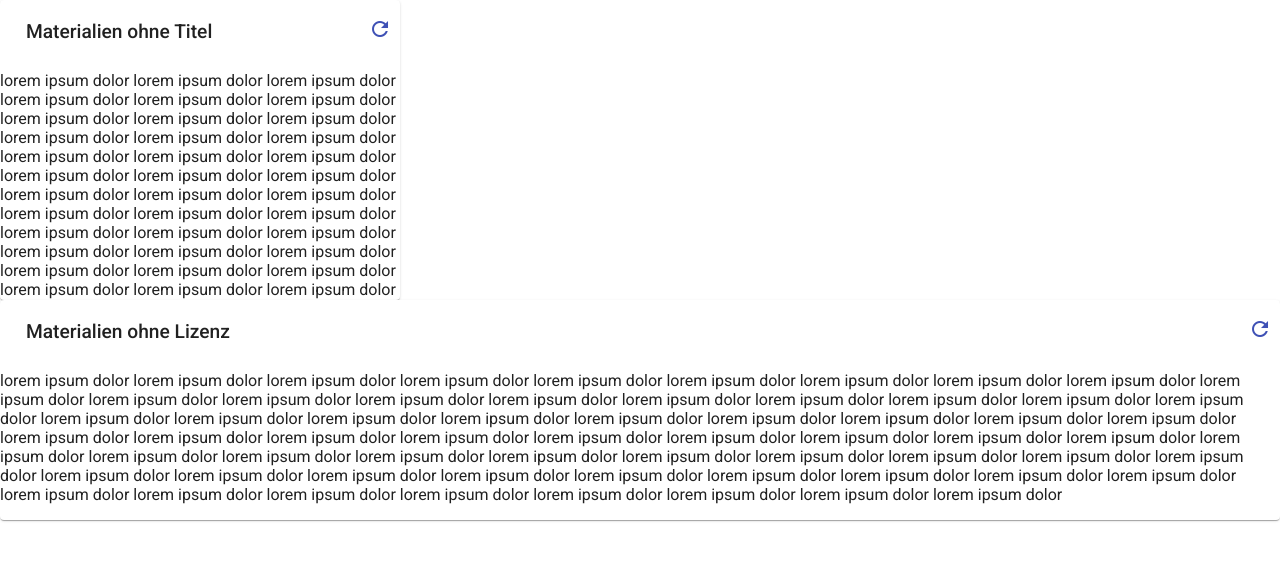
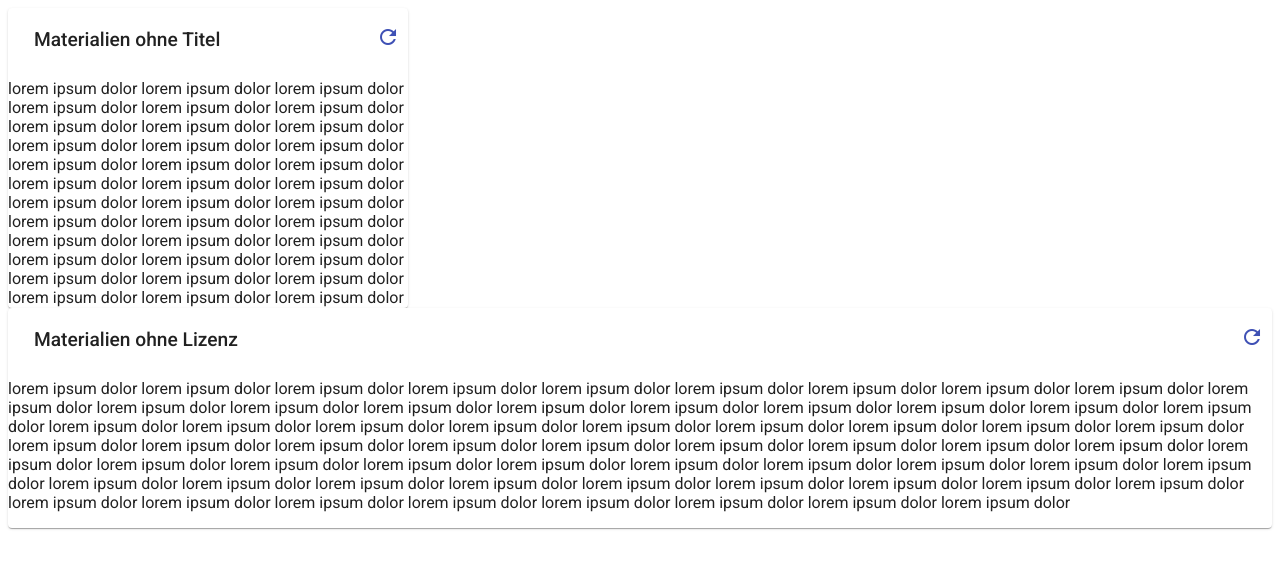
Before and after one commit to openeduhub/metaqs-frontend, an Angular app: page / in a window 1280 px wide. Shown: the top 568 px of the page. Built offline with nearby package versions, Linux system fonts and the light colour scheme.

Commit message:
fix global style

```diff
--- a/src/styles.scss
+++ b/src/styles.scss
@@ -32,8 +32,3 @@ $ng-meta-widgets-theme: mat.define-light-theme((
 // Alternatively, you can import and @include the theme mixins for each component
 // that you are using.
 @include mat.all-component-themes($ng-meta-widgets-theme);
-
-/* You can add global styles to this file, and also import other style files */
-
-html, body { height: 100%; }
-body { margin: 0; font-family: Roboto, "Helvetica Neue", sans-serif; }
```
